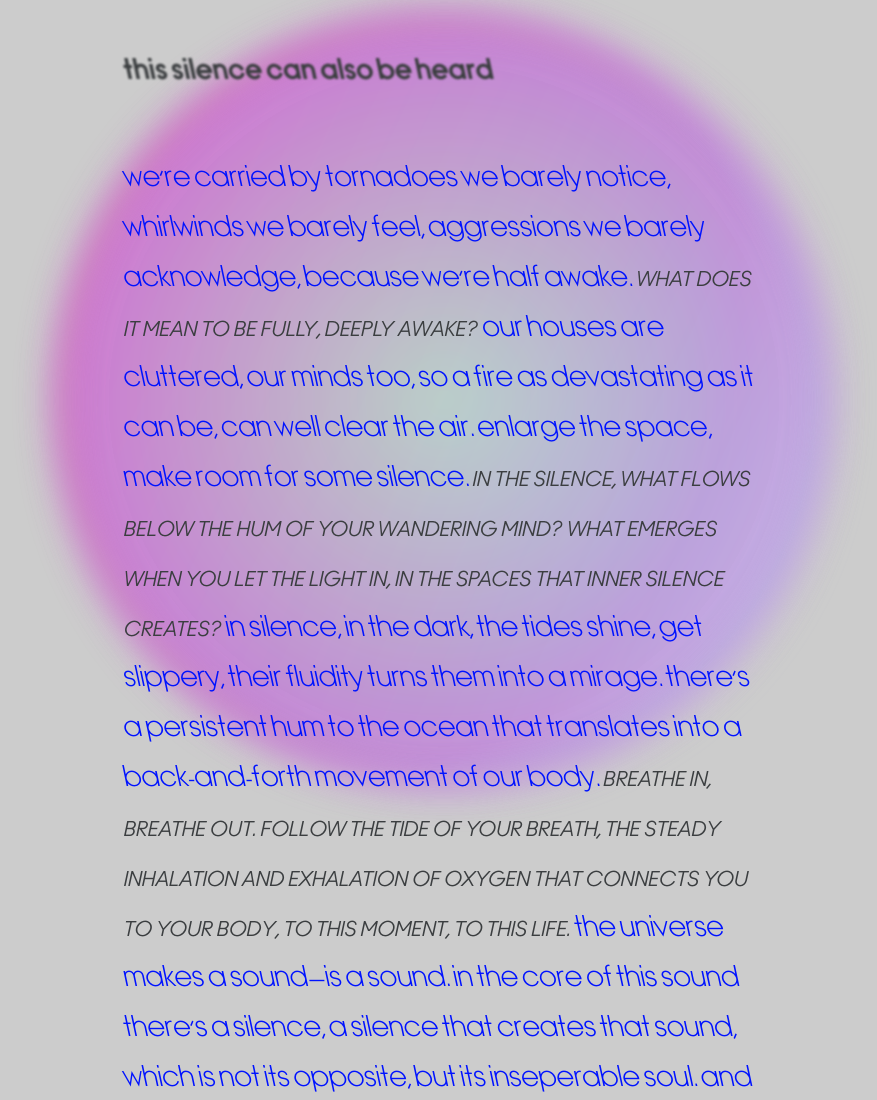
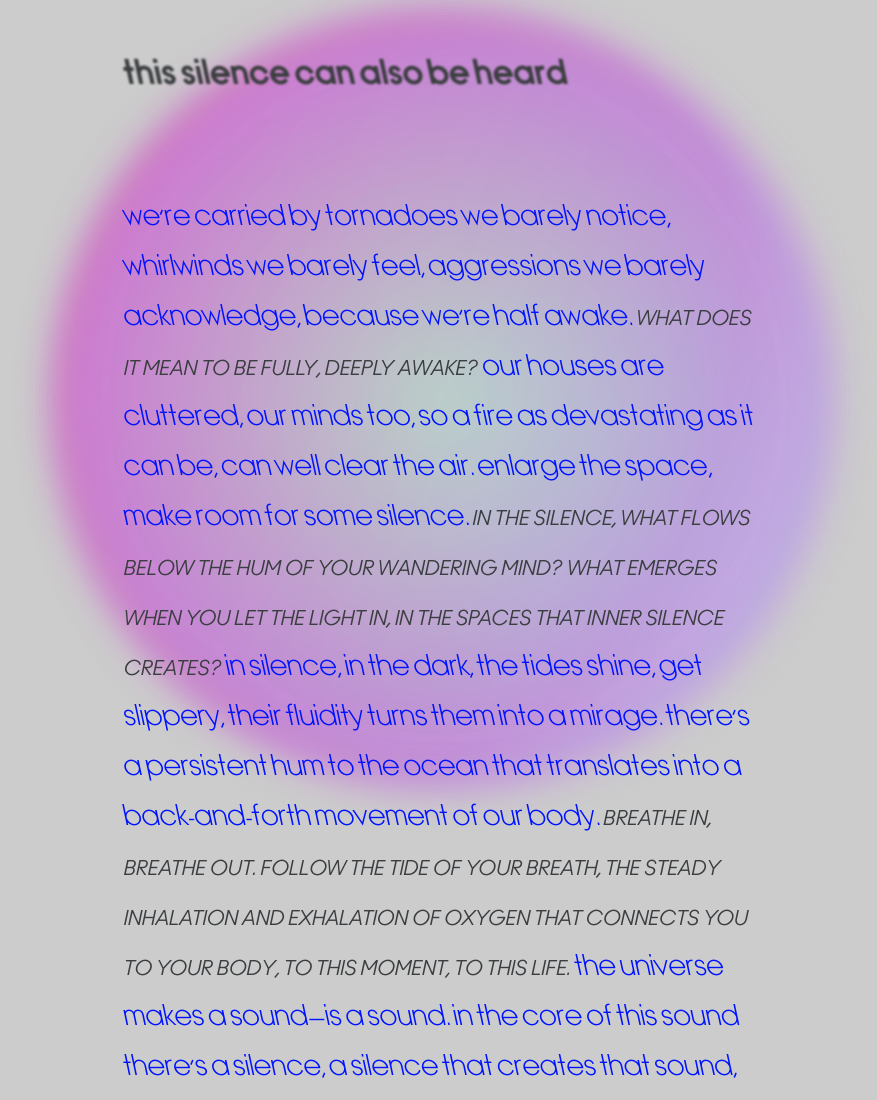
Before and after one commit to sph2116/this-silence-can-also-be-heard, a plain HTML site: page index.html in a window 1280 px wide. Shown: the top 1100 px of the page, without its empty margins (196-1073 px from the left). Drawn offline with nearby package versions, Linux system fonts and the light colour scheme.

Commit message:
Increase header size

```diff
--- a/main-style.css
+++ b/main-style.css
@@ -91,7 +91,7 @@ body {
 
 
 main h2 {
-    font-size: 1.25rem;
+    font-size: 1.5rem;
     line-height: 1.75;
     font-family: 'Ano Black';
     font-weight: 800;
@@ -102,7 +102,7 @@ main h2 {
     text-align: left;
     position: relative;
     margin-top: 24px;
-    margin-bottom: 64px;
+    margin-bottom: 96px;
     /* background-color: aqua; */
     letter-spacing: 2;
 }
```
